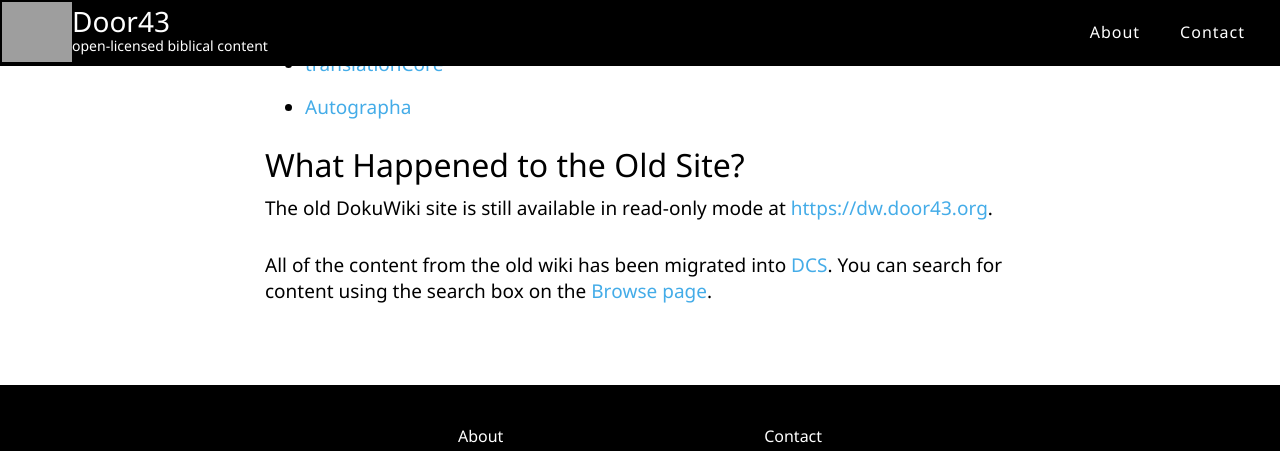
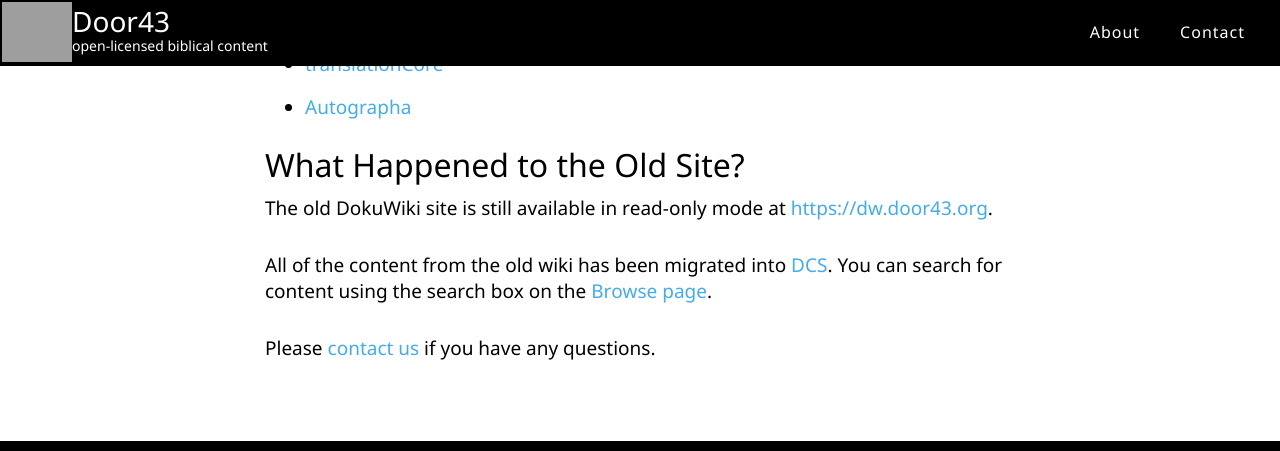
Before and after one commit to unfoldingWord/door43.org, a Jekyll site: the page built from pages/en/about/new_door43.md, in a window 1280 px wide and 900 px high, scrolled down 682 px, cut to the strip 0-451 px from the top of the window. Built offline with Jekyll 4.4.1, drawn with Linux system fonts in a browser that asks for light colours; grey boxes are pictures that could not be loaded.

Commit message:
Added link to contact page

```diff
--- a/pages/en/about/new_door43.md
+++ b/pages/en/about/new_door43.md
@@ -24,3 +24,5 @@ You can also use a translation tool and use its sync or upload feature to contri
 The old DokuWiki site is still available in read-only mode at [https://dw.door43.org](https://dw.door43.org).
 
 All of the content from the old wiki has been migrated into [DCS](https://git.door43.org).  You can search for content using the search box on the [Browse page](/en/).
+
+Please [contact us](/en/contact/) if you have any questions.
```
